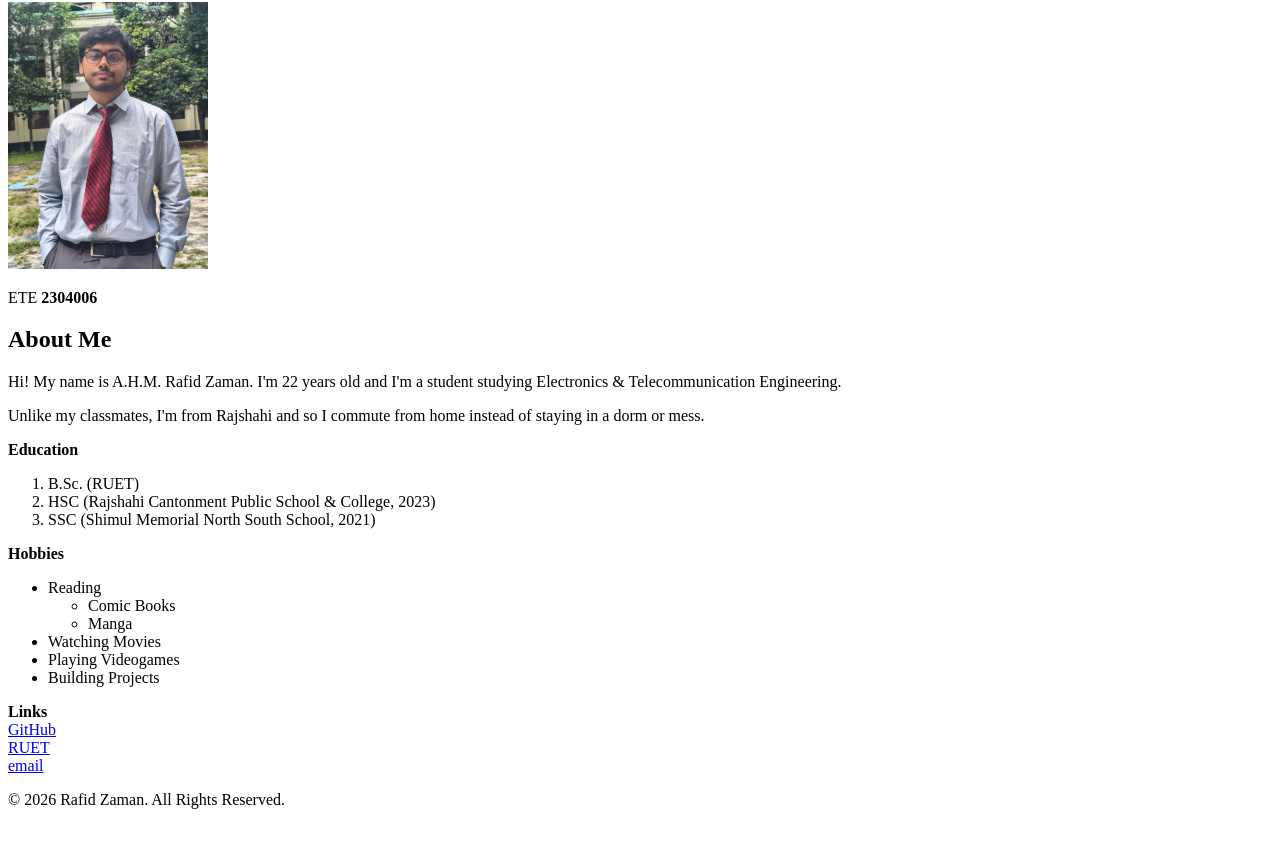
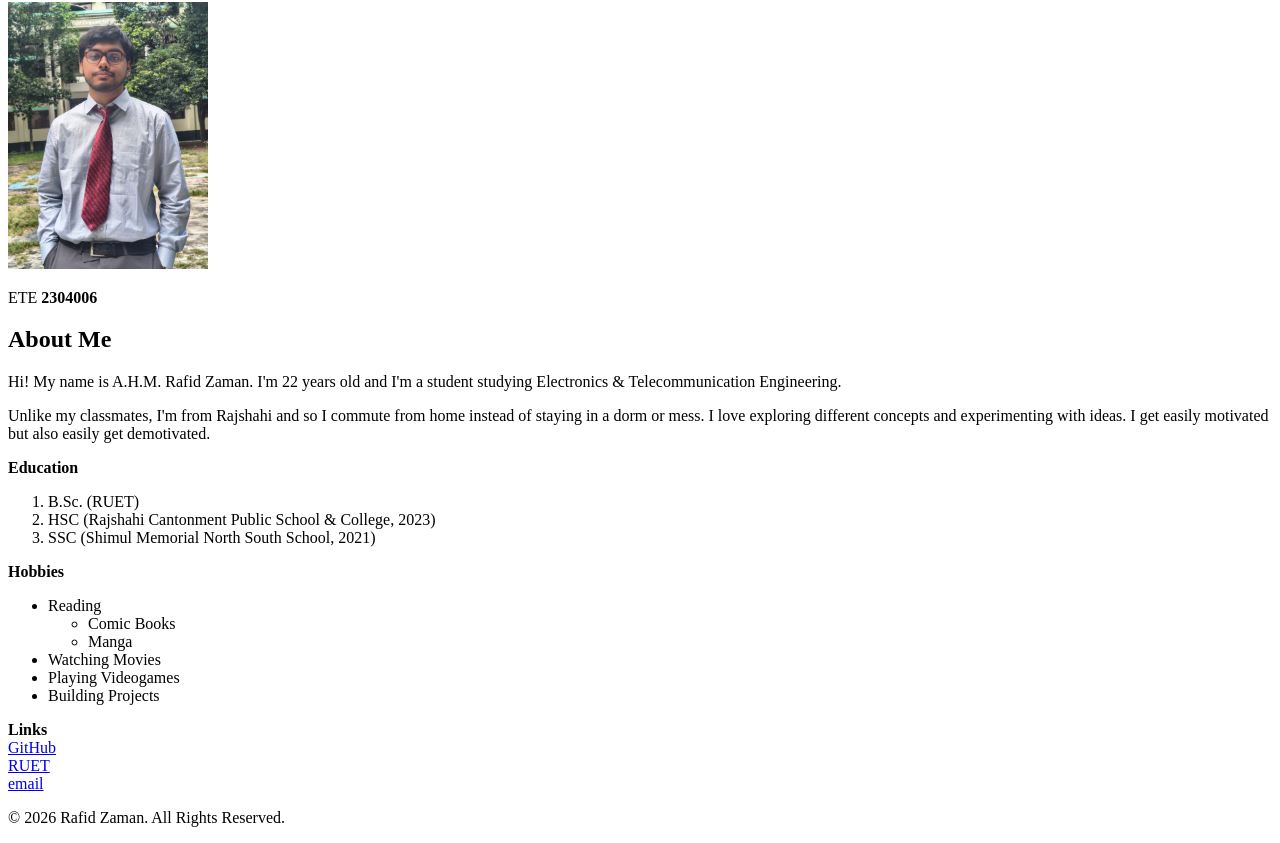
Before and after one commit to RafidZaman23/2304006_CSE_3154, a plain HTML site: page Lab02(23.11.26)/Task01/index.html in a window 1280 px wide. Shown: the part 78-921 px from the top of the page. Drawn offline with Linux system fonts and the light colour scheme.

Commit message:
started task2

```diff
--- a/Lab02(23.11.26)/Task01/Task01.html
+++ b/Lab02(23.11.26)/Task01/index.html
@@ -15,7 +15,8 @@
         <p> Hi! My name is A.H.M. Rafid Zaman. I'm 22 years old and I'm a student studying
             Electronics & Telecommunication Engineering. </p>
         <p> Unlike my classmates, I'm from Rajshahi and so I commute from home instead of
-            staying in a dorm or mess.
+            staying in a dorm or mess. I love exploring different concepts and experimenting
+            with ideas. I get easily motivated but also easily get demotivated.
         </p>
         <!-- This is the education section -->
         <b> Education </b>
```
Also changed, not shown: Lab02(23.11.26)/Task02/Task02.html (deleted, +0 -1 lines), Lab02(23.11.26)/Task02/index.html (added, +1 -0 lines), Lab02(23.11.26)/Task02/contact.html (added), Lab02(23.11.26)/Task02/projects.html (added).
